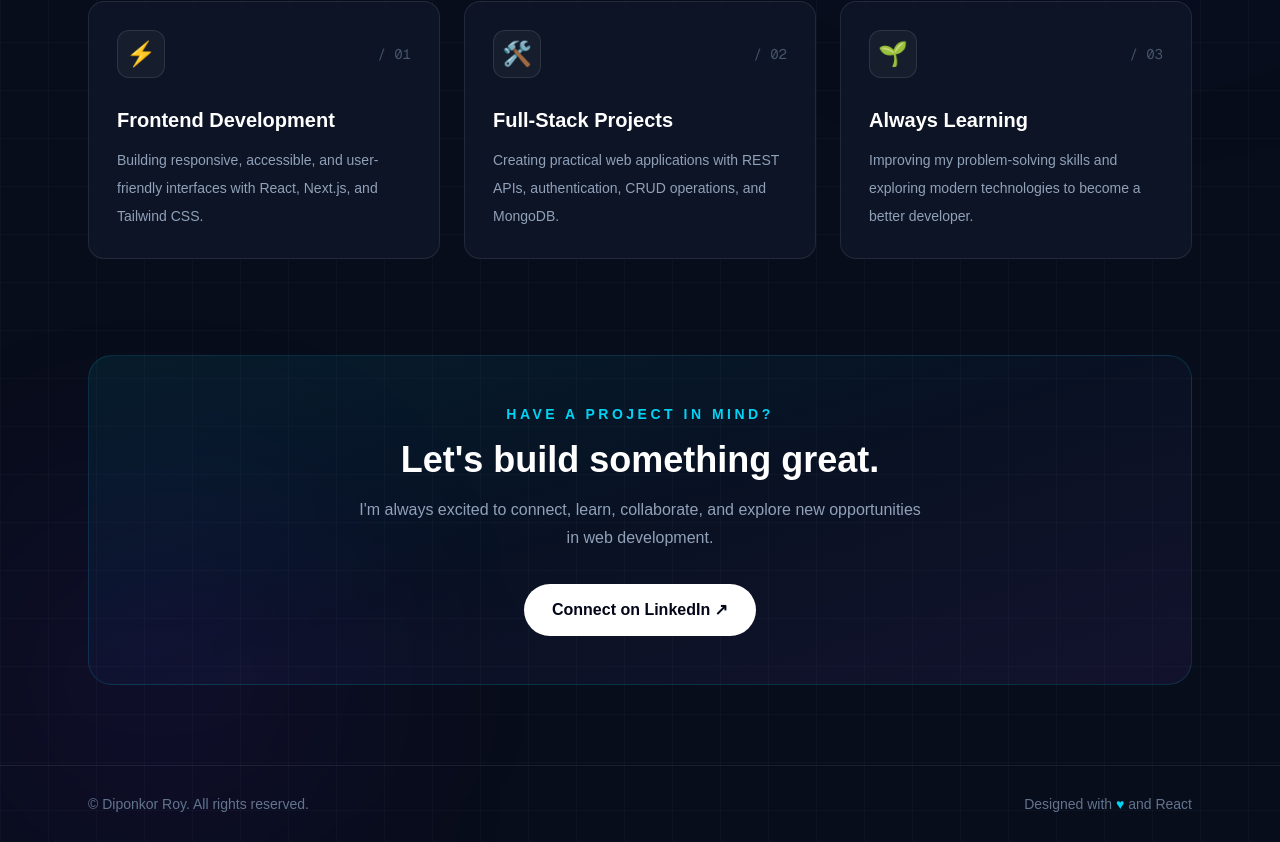
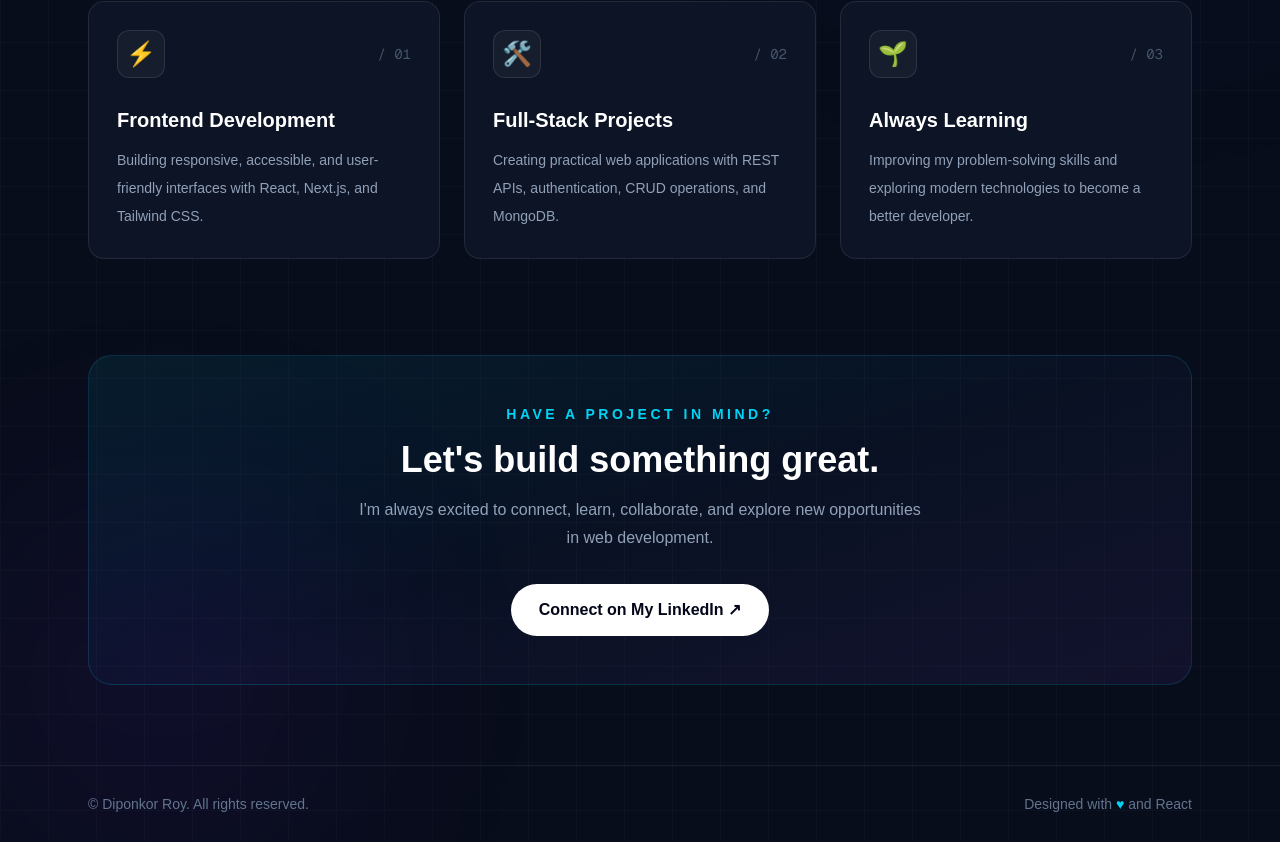
Before and after one commit to Saad7528/team-test, a Next.js app: page / in a window 1280 px wide. Shown: the part 1239-2081 px from the top of the page. Built offline with nearby package versions, Linux system fonts and the light colour scheme.

Commit message:
added by diponkor

```diff
--- a/src/app/page.tsx
+++ b/src/app/page.tsx
@@ -198,7 +198,7 @@ export default function Home() {
             rel="noopener noreferrer"
             className="mt-8 inline-flex rounded-full bg-white px-7 py-3.5 font-bold text-slate-950 transition hover:bg-cyan-300"
           >
-            Connect on LinkedIn ↗
+            Connect on My LinkedIn ↗
           </a>
         </section>
       </main>
```
